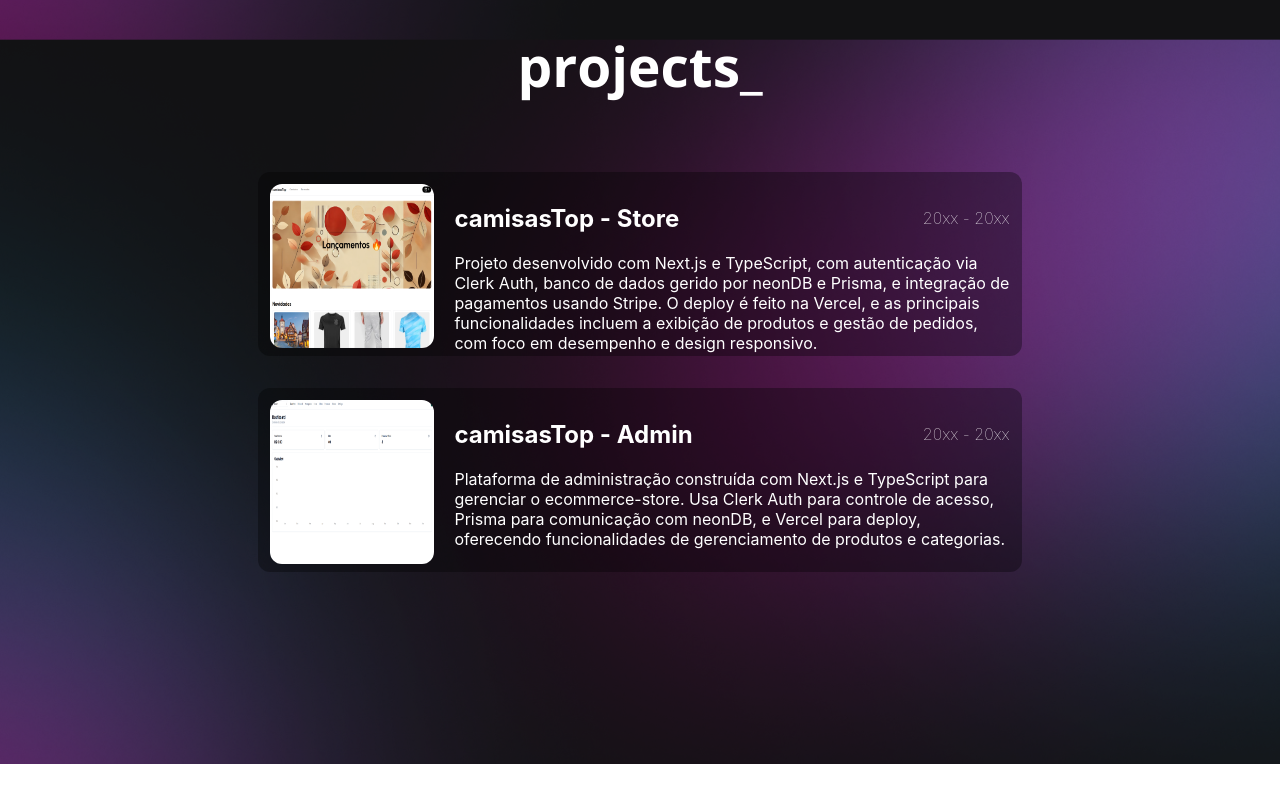
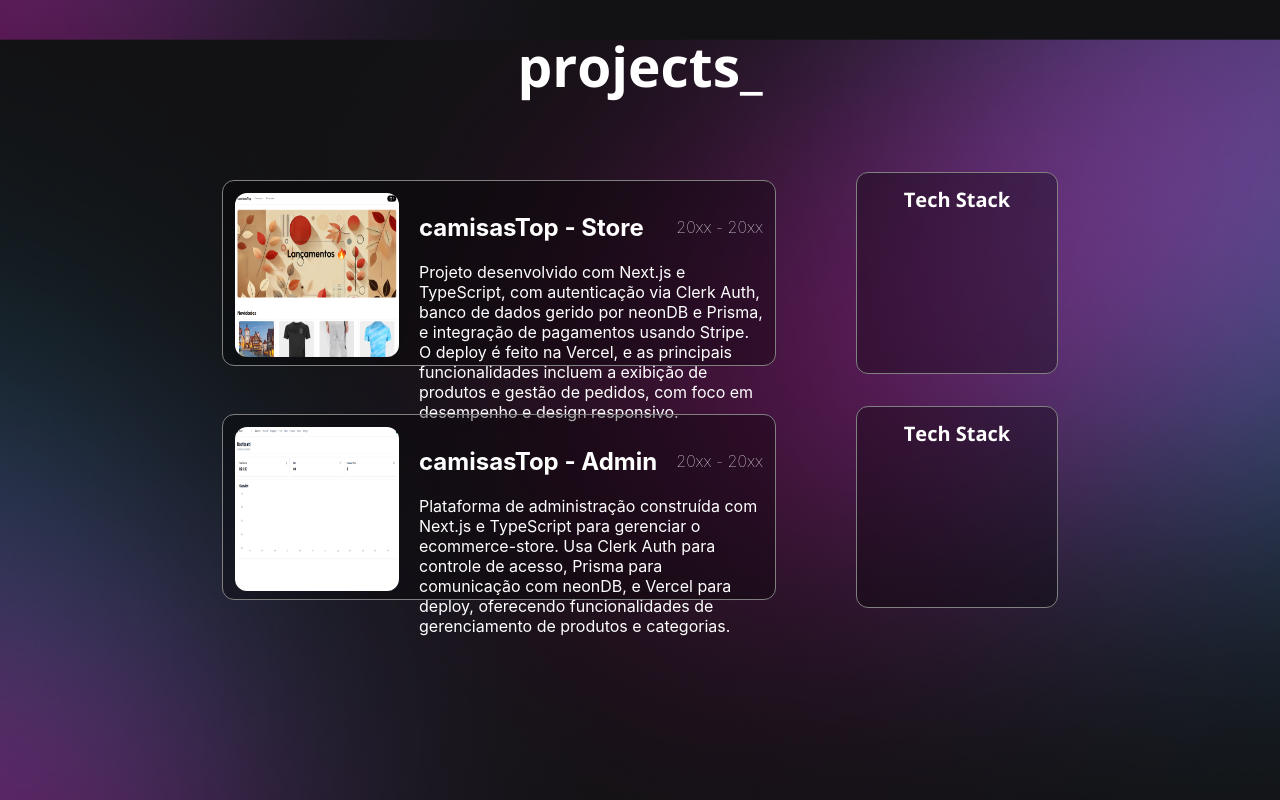
Before and after one commit to ardszsantos/portifolio, a React (Create React App) app: page / in a window 1280 px wide. Shown: the part 2691-3491 px from the top of the page. Before the commit the page ends 3455 px from the top, so only its background shows below. Built offline with nearby package versions, Linux system fonts and the light colour scheme.

Commit message:
feat: started working on the tech-stack section

```diff
--- /dev/null
+++ b/src/components/projectDesc.js
@@ -0,0 +1,14 @@
+import "../styles/projectDesc.css"
+
+const ProjectDescription = () => {
+  return (
+
+      <div className="tech-container">
+      <h1>Tech Stack</h1>
+
+      </div>
+
+  );
+}
+
+export default ProjectDescription;
--- a/src/pages/projects.js
+++ b/src/pages/projects.js
@@ -2,14 +2,21 @@
 import '../styles/projects.css'
 import camisasTop from '../assets/images/ecommerce.png'
 import camisasTopA from '../assets/images/ecommerce2.png'
+import ProjectDescription from '../components/projectDesc';
 
 
 const ProjectsSection = (props) => {
   return (
     <div {...props} id='projects' className="projects-wrapper">
       <h1 id='projetos'> projects_</h1>
-      <ProjectCard imgUrl={camisasTop} title={'camisasTop - Store'} description={`Projeto desenvolvido com Next.js e TypeScript, com autenticação via Clerk Auth, banco de dados gerido por neonDB e Prisma, e integração de pagamentos usando Stripe. O deploy é feito na Vercel, e as principais funcionalidades incluem a exibição de produtos e gestão de pedidos, com foco em desempenho e design responsivo.`}/>
-      <ProjectCard imgUrl={camisasTopA} title={'camisasTop - Admin'} description={`Plataforma de administração construída com Next.js e TypeScript para gerenciar o ecommerce-store. Usa Clerk Auth para controle de acesso, Prisma para comunicação com neonDB, e Vercel para deploy, oferecendo funcionalidades de gerenciamento de produtos e categorias.`} />
+      <div className='project-group'>
+        <ProjectCard imgUrl={camisasTop} title={'camisasTop - Store'} description={`Projeto desenvolvido com Next.js e TypeScript, com autenticação via Clerk Auth, banco de dados gerido por neonDB e Prisma, e integração de pagamentos usando Stripe. O deploy é feito na Vercel, e as principais funcionalidades incluem a exibição de produtos e gestão de pedidos, com foco em desempenho e design responsivo.`}/>
+        <ProjectDescription/>
+      </div>
+      <div className='project-group'>
+        <ProjectCard imgUrl={camisasTopA} title={'camisasTop - Admin'} description={`Plataforma de administração construída com Next.js e TypeScript para gerenciar o ecommerce-store. Usa Clerk Auth para controle de acesso, Prisma para comunicação com neonDB, e Vercel para deploy, oferecendo funcionalidades de gerenciamento de produtos e categorias.`} />
+        <ProjectDescription />
+      </div>
     </div>
   );
 }
--- a/src/styles/projectCard.css
+++ b/src/styles/projectCard.css
@@ -1,13 +1,14 @@
 .projectCardContainer {
   background-color: rgba(0, 0, 0, 0.333);
-  width: 70%;
+  width: 50%;
   height: 10em;
   border-radius: 12px;
   padding: 12px 12px;
   display: flex;
   gap: 20px;
   color: white;
-  transition: ease-in-out 0.15s;
+  transition: ease-in-out 0.30s;
+  border: 1px solid gray;
 }
 
 .projectCardContainer:hover {
--- /dev/null
+++ b/src/styles/projectDesc.css
@@ -0,0 +1,14 @@
+.tech-container {
+  display: flex;
+  flex-direction: column;
+  background-color: rgba(0, 0, 0, 0.333);
+  border: 1px solid gray;
+  border-radius: 12px;
+  width: 200px;
+  height: 200px;
+  align-items: center;
+}
+
+.tech-container h1 {
+  font-size: 20px;
+}
--- a/src/styles/projects.css
+++ b/src/styles/projects.css
@@ -6,6 +6,7 @@
   align-items: center;
   gap: 2em;
   color: white;
+
   justify-content: center;
 }
 
@@ -13,6 +14,14 @@
 .projects-wrapper h1 {
   font-size: 55px;
   font-family: "Open Sans", sans-serif;
+  text-align: left;
+}
+
+.project-group {
+  display: flex;
+  align-items: center;
+  justify-content: center;
+  gap: 5em;
 }
 
 
```
